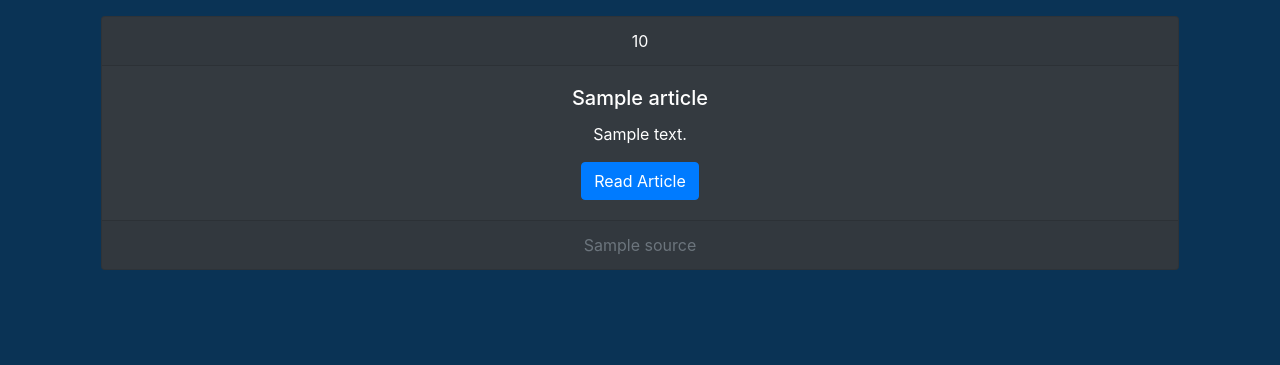
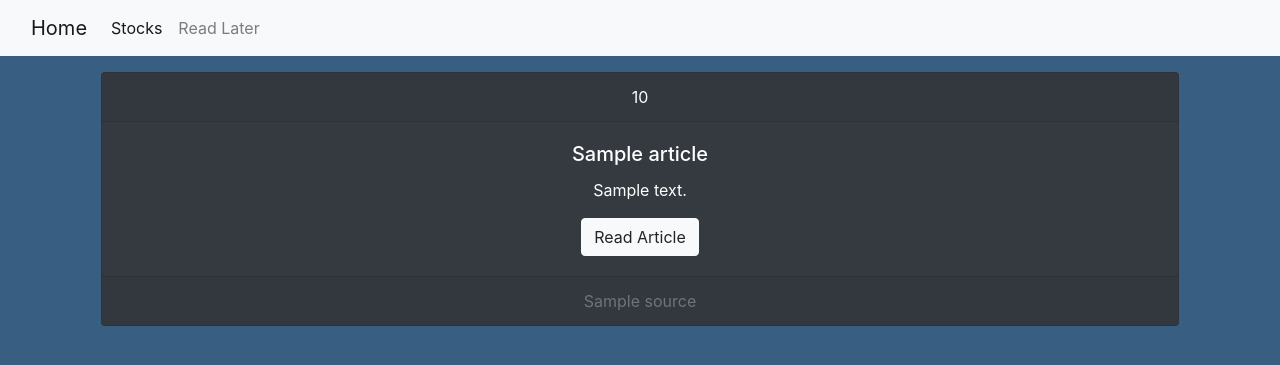
Before and after one commit to Code-Richard/Final-Project, a Flask app: template templates/index.html in a window 1280 px wide. Shown: the top 365 px of the page. Run offline with Flask 2, Linux system fonts and the light colour scheme; the template is opened without the code that fills it: most values are stand-ins (such as "Sample title", 1, 10 or a date in 2020); some libraries are stand-ins or nearby versions.

Commit message:
Styling changes + added nav bar

```diff
--- a/templates/index.html
+++ b/templates/index.html
@@ -10,12 +10,31 @@
         <!-- Bootstrap CSS -->
         <link rel="stylesheet" href="https://stackpath.bootstrapcdn.com/bootstrap/4.3.1/css/bootstrap.min.css" integrity="sha384-ggOyR0iXCbMQv3Xipma34MD+dH/1fQ784/j6cY/iJTQUOhcWr7x9JvoRxT2MZw1T" crossorigin="anonymous">
     </head>
-    <body style="background-color: rgb(10, 51, 85);">
+    <body style="background-color: rgb(56, 94, 129);">
         <!-- Optional JavaScript -->
         <!-- jQuery first, then Popper.js, then Bootstrap JS -->
         <script src="https://code.jquery.com/jquery-3.3.1.slim.min.js" integrity="sha384-q8i/X+965DzO0rT7abK41JStQIAqVgRVzpbzo5smXKp4YfRvH+8abtTE1Pi6jizo" crossorigin="anonymous"></script>
         <script src="https://cdnjs.cloudflare.com/ajax/libs/popper.js/1.14.7/umd/popper.min.js" integrity="sha384-UO2eT0CpHqdSJQ6hJty5KVphtPhzWj9WO1clHTMGa3JDZwrnQq4sF86dIHNDz0W1" crossorigin="anonymous"></script>
         <script src="https://stackpath.bootstrapcdn.com/bootstrap/4.3.1/js/bootstrap.min.js" integrity="sha384-JjSmVgyd0p3pXB1rRibZUAYoIIy6OrQ6VrjIEaFf/nJGzIxFDsf4x0xIM+B07jRM" crossorigin="anonymous"></script>
+        <nav class="navbar sticky-top navbar-expand-lg navbar-light bg-light">
+            <div class="container-fluid">
+              <a class="navbar-brand" href="/">Home</a>
+              <button class="navbar-toggler" type="button" data-bs-toggle="collapse" data-bs-target="#navbarNav" aria-controls="navbarNav" aria-expanded="false" aria-label="Toggle navigation">
+                <span class="navbar-toggler-icon"></span>
+              </button>
+              <div class="collapse navbar-collapse" id="navbarNav">
+                <ul class="navbar-nav">
+                  <li class="nav-item">
+                    <a class="nav-link active" aria-current="page" href="#">Stocks</a>
+                  </li>
+                  <li class="nav-item">
+                    <a class="nav-link" href="#">Read Later</a>
+                  </li>
+                </ul>
+              </div>
+            </div>
+        </nav>
+
         <div class="container">
             {% for article in articles %}
                 <div class="card text-center text-white bg-dark m-3">
@@ -25,7 +44,7 @@
                     <div class="card-body">
                     <h5 class="card-title">{{article['title']}}</h5>
                     <p class="card-text">{{article['description']}}</p>
-                    <a href={{article['link']}} class="btn btn-primary">Read Article</a>
+                    <a href={{article['link']}} class="btn btn-light">Read Article</a>
                     </div>
                     <div class="card-footer text-muted">
                     {{article['source']}}
```
